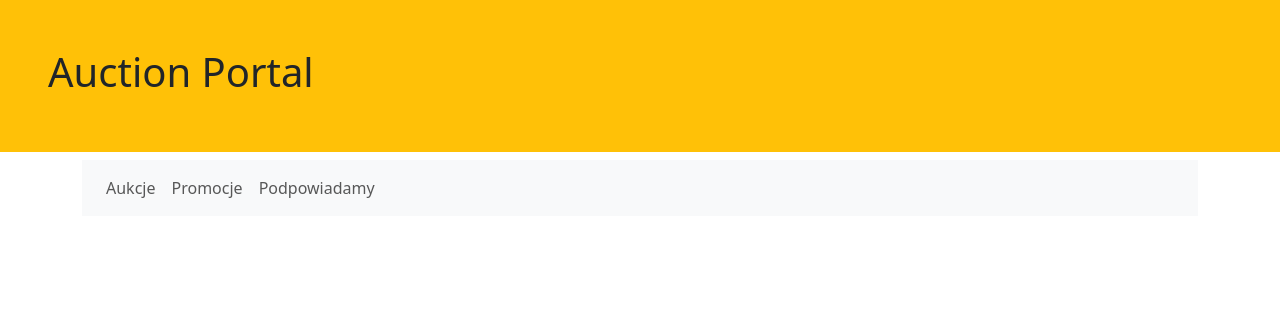
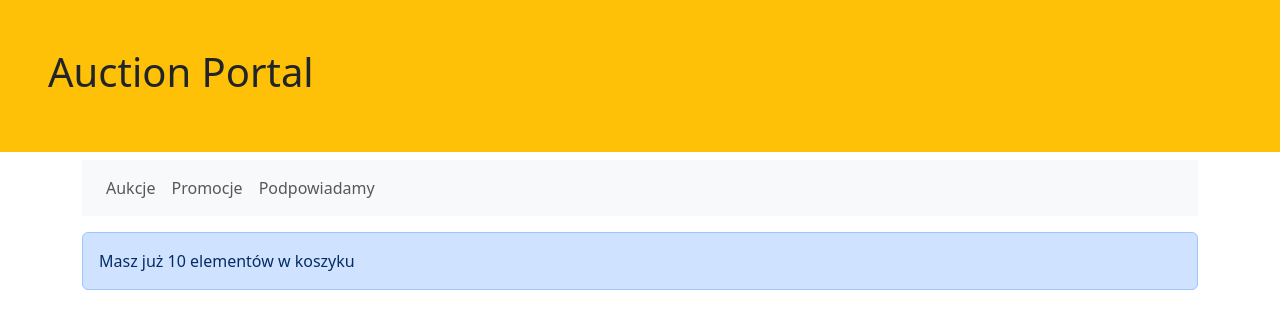
Before and after one commit to michaljabi/20241210-react, a React (Vite) app in the folder auction-portal/: page / in a window 1280 px wide. Shown: the top 328 px of the page. Built offline with nearby package versions, Linux system fonts and the light colour scheme.

Commit message:
taks(2.3): ItemsInCart - make it work.

```diff
--- a/auction-portal/src/App.tsx
+++ b/auction-portal/src/App.tsx
@@ -1,14 +1,16 @@
 import {Header} from "./Header.tsx";
 import {MainMenu} from "./MainMenu.tsx";
+import {ItemsInCart} from "./ItemsInCart.tsx";
 
 function App() {
 
-  //  console.log('App działa!')
+  const numberOfItems = 10;
   return (
     <>
         <Header />
         <main className="container">
            <MainMenu />
+           <ItemsInCart counter={numberOfItems} />
         </main>
     </>
   )
--- /dev/null
+++ b/auction-portal/src/ItemsInCart.tsx
@@ -0,0 +1,16 @@
+
+
+
+export function ItemsInCart({counter = 0}: { counter?: number}) {
+
+    if(counter === 0){
+        return "";
+    }
+
+
+    return (
+        <div className="alert alert-primary" role="alert">
+            Masz już {counter} elementów w koszyku
+        </div>
+    );
+}
```
